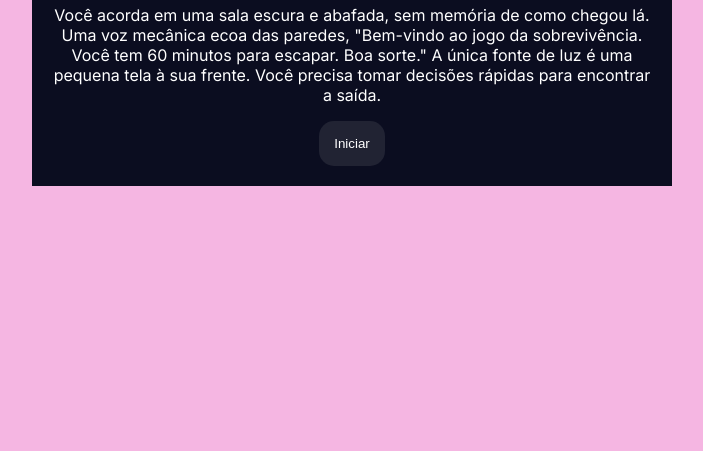
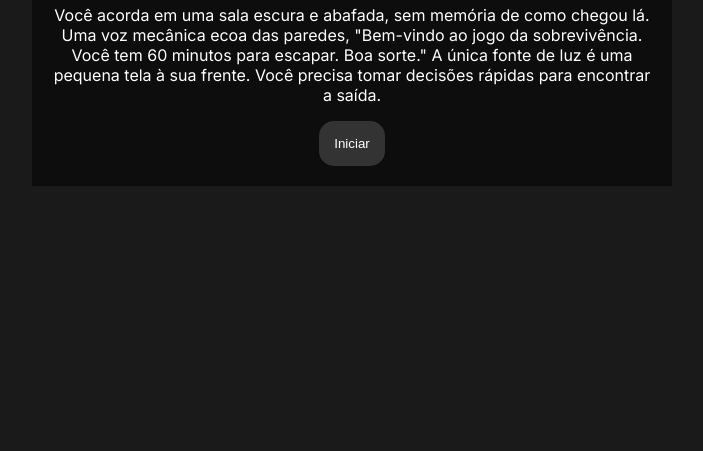
Before and after one commit to Nogueira2208/Quizz, a plain HTML site: page index.html in a window 1280 px wide. Shown: the part 365-816 px from the top of the page, without its empty margins (288-991 px from the left). Drawn offline with Linux system fonts and the light colour scheme.

Commit message:
Update style.css

```diff
--- a/style.css
+++ b/style.css
@@ -1,10 +1,10 @@
 @import url('https://fonts.googleapis.com/css2?family=Chakra+Petch:ital,wght@0,300;0,400;0,500;0,600;0,700;1,300;1,400;1,500;1,600;1,700&family=Inter:wght@100;200;300;400;500;600;700;800;900&display=swap');
 
 :root {
-    --cor-fundo: #f4a9ddd8;
-    --cor-principal: #0B0D20 ;
-    --cor-secundaria: #212333;
-    --cor-destaque: #fd2bda;
+    --cor-fundo: #1a1a1a;
+    --cor-principal: #0d0d0d;
+    --cor-secundaria: #333333;
+    --cor-destaque: #e74c3c;
     --cor-texto: #ffffff;
 }
 
```
